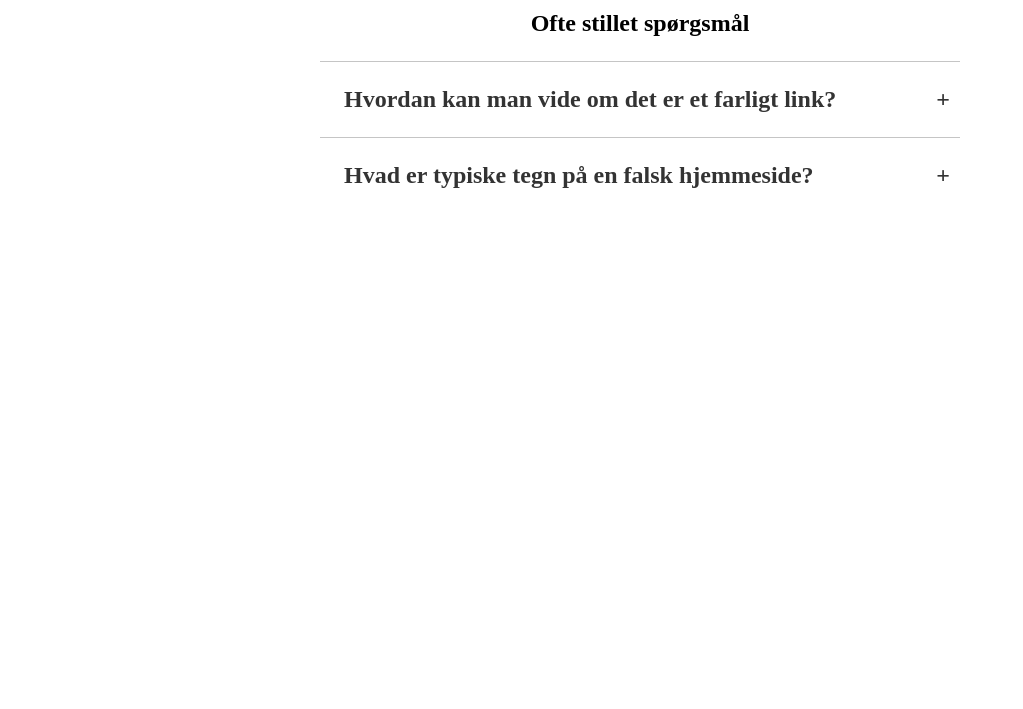
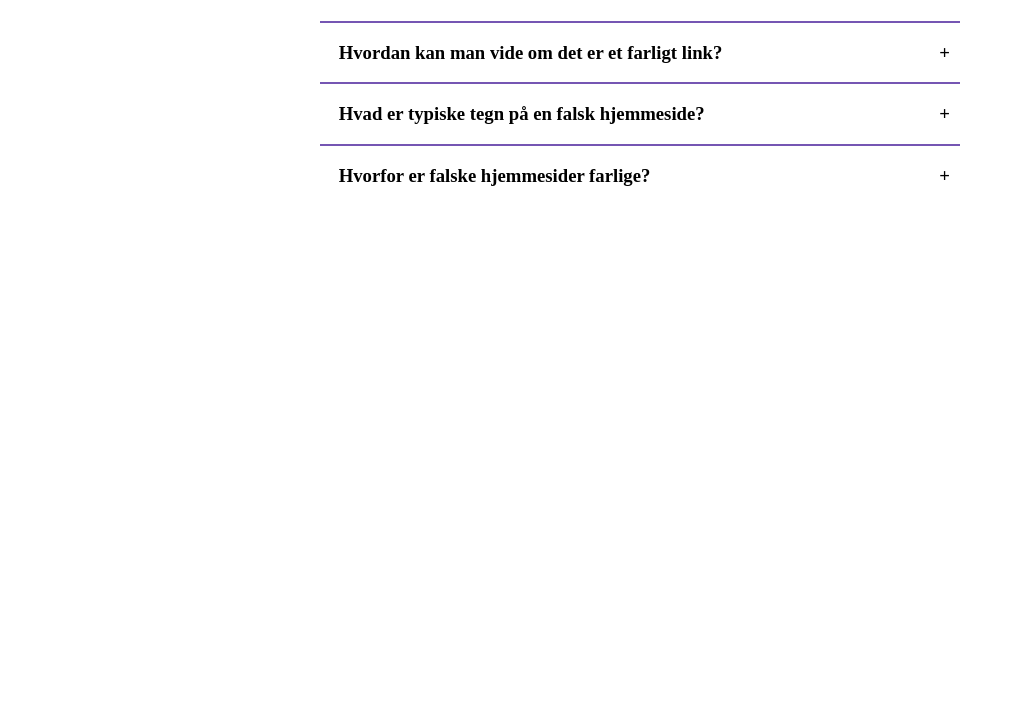
Before and after one commit to SorenSpark/data-sikkerhed, a plain HTML site: page index.html in a window 1280 px wide. Shown: the part 91-800 px from the top of the page, without its empty margins (0-1023 px from the left). Drawn offline with Linux system fonts and the light colour scheme.

Commit message:
FAQ: funktion done, design 90% indhold i ptag mangler

```diff
--- a/index.html
+++ b/index.html
@@ -16,12 +16,12 @@
     </main>
 
     <section>
-        <h1>Ofte stillet spørgsmål</h1>
+        <h2>Ofte stillet spørgsmål</h2>
         <div class="accordion">
 
             <!-- Emne 1 -->
             <div class="accordion-item">
-                <h2>Hvordan kan man vide om det er et farligt link?</h2>
+                <h3>Hvordan kan man vide om det er et farligt link?</h3>
                 <div class="accordion-content">
                     <p>Lorem ipsum dolor sit amet consectetur adipisicing elit. Nesciunt temporibus in debitis delectus placeat ipsam repellendus quaerat exercitationem ullam numquam. Adipisci natus culpa voluptatem voluptas voluptatibus eligendi et quia nostrum?</p>
                     <p>Lorem ipsum dolor sit, amet consectetur adipisicing elit. Adipisci culpa iusto voluptatibus mollitia perferendis? Cum quaerat, expedita commodi blanditiis itaque animi sunt quidem vero consequuntur natus, sed cumque voluptate amet?</p>
@@ -30,7 +30,16 @@
 
             <!-- Emne 2 -->
             <div class="accordion-item">
-                <h2>Hvad er typiske tegn på en falsk hjemmeside?</h2>
+                <h3>Hvad er typiske tegn på en falsk hjemmeside?</h3>
+                <div class="accordion-content">
+                    <p>Lorem ipsum dolor sit amet consectetur adipisicing elit. Nesciunt temporibus in debitis delectus placeat ipsam repellendus quaerat exercitationem ullam numquam. Adipisci natus culpa voluptatem voluptas voluptatibus eligendi et quia nostrum?</p>
+                    <p>Lorem ipsum dolor sit, amet consectetur adipisicing elit. Adipisci culpa iusto voluptatibus mollitia perferendis? Cum quaerat, expedita commodi blanditiis itaque animi sunt quidem vero consequuntur natus, sed cumque voluptate amet?</p>
+                </div>
+            </div>
+
+            <!-- Emne 3 -->
+            <div class="accordion-item">
+                <h3>Hvorfor er falske hjemmesider farlige?</h3>
                 <div class="accordion-content">
                     <p>Lorem ipsum dolor sit amet consectetur adipisicing elit. Nesciunt temporibus in debitis delectus placeat ipsam repellendus quaerat exercitationem ullam numquam. Adipisci natus culpa voluptatem voluptas voluptatibus eligendi et quia nostrum?</p>
                     <p>Lorem ipsum dolor sit, amet consectetur adipisicing elit. Adipisci culpa iusto voluptatibus mollitia perferendis? Cum quaerat, expedita commodi blanditiis itaque animi sunt quidem vero consequuntur natus, sed cumque voluptate amet?</p>
--- a/script.js
+++ b/script.js
@@ -7,7 +7,7 @@
 
 /* variabler */
 
-const knap = document.querySelectorAll(".accordion-item h2"); /* hentet alle h2'er */
+const knap = document.querySelectorAll(".accordion-item h3"); /* hentet alle h3'er i alle accordion item */
 
 knap.forEach((accordionToggle) => {
 accordionToggle.addEventListener("click", () => {
--- a/scss/style.scss
+++ b/scss/style.scss
@@ -5,7 +5,7 @@
     }
 
 
-h1 {
+h2 {
     text-align: center;
     margin: 1em 0;
   }
@@ -16,11 +16,11 @@ h1 {
   }
 
   .accordion-item {
-    border-top: 1px solid #c5c5c5;
-    color: #333;
+    border-top: 2px solid #7556B3;
+    color: #000000;
   }
 
-  .accordion-item h2 {
+  .accordion-item h3 {
     padding: 1em;
     margin: 0;
     cursor: pointer;
@@ -44,18 +44,18 @@ h1 {
   }
 
   /*adding the + and - signs*/
-  .accordion-item h2 {
+  .accordion-item h3 {
     position: relative;
     padding-right: 30px; /* Adjust as needed */
   }
 
-  .accordion-item h2::before {
+  .accordion-item h3::before {
     content: "+";
     position: absolute;
     right: 10px; /* Adjust as needed */
   }
 
-  .accordion-item.active h2::before {
+  .accordion-item.active h3::before {
     content: "-";
   }
 
```
Also changed, not shown: scss/style.css, 1 other file.
